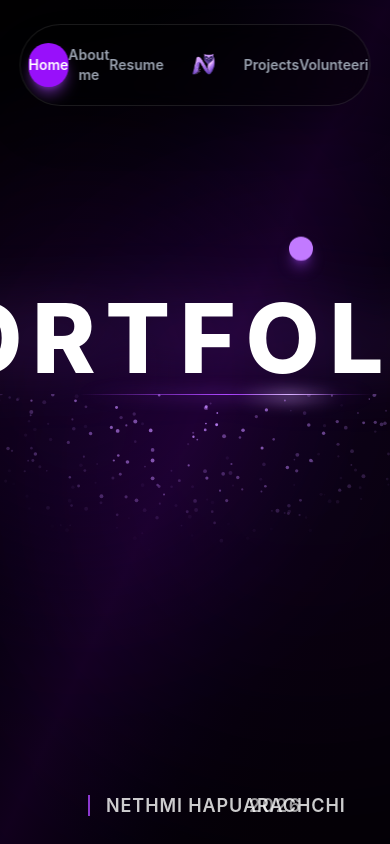
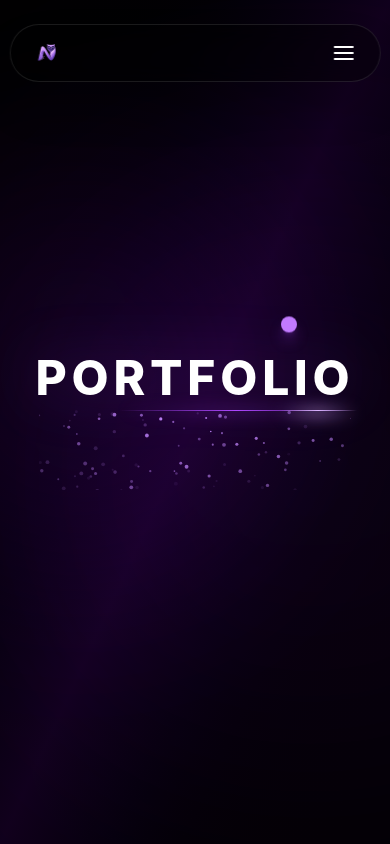
Before and after one commit to nethmi02/portfolio, a Next.js app: page / in a window 390 px wide. Shown: the top 844 px of the page. Built offline with nearby package versions, Linux system fonts and the light colour scheme.

Commit message:
add responsive

```diff
--- a/src/components/Navbar.js
+++ b/src/components/Navbar.js
@@ -1,10 +1,12 @@
 'use client';
 
 import { useState, useEffect } from 'react';
+import { FiMenu, FiX } from 'react-icons/fi';
 
 export default function Navbar() {
     const [activeSection, setActiveSection] = useState('home');
     const [isScrolled, setIsScrolled] = useState(false);
+    const [isOpen, setIsOpen] = useState(false);
 
     const navItems = [
         { name: 'Home', id: 'home' },
@@ -49,13 +51,29 @@ export default function Navbar() {
                 top: element.offsetTop - 80,
                 behavior: 'smooth'
             });
+            setIsOpen(false); // Close mobile menu after clicking
         }
     };
 
     return (
-        <nav className={`fixed top-6 left-1/2 -translate-x-1/2 z-50 transition-all duration-300 ${isScrolled ? 'w-[95%] max-w-4xl' : 'w-[90%] max-w-5xl'}`}>
-            <div className="bg-black/40 backdrop-blur-md border border-white/10 rounded-full px-2 py-2 flex items-center justify-between shadow-2xl overflow-hidden">
+        <nav className={`fixed top-6 left-1/2 -translate-x-1/2 z-50 transition-all duration-300 ${isScrolled ? 'w-[95%] max-w-4xl' : 'w-[95%] md:w-[90%] max-w-5xl'}`}>
+            <div className={`bg-black/40 backdrop-blur-md border border-white/10 ${isOpen ? 'rounded-3xl' : 'rounded-full'} px-4 py-2 flex flex-col items-center justify-between shadow-2xl overflow-hidden transition-all duration-300`}>
+
+                {/* Desktop and Mobile Top Bar */}
                 <div className="flex items-center justify-between w-full relative">
+
+                    {/* Mobile Logo & Hamburger */}
+                    <div className="md:hidden flex items-center justify-between w-full">
+                        <div className="w-10 h-10 flex items-center justify-center transform hover:scale-110 transition-transform cursor-pointer" onClick={() => scrollToSection('home')}>
+                            <img src="/logo.png" alt="Logo" className="w-8 h-8 object-contain" />
+                        </div>
+                        <button onClick={() => setIsOpen(!isOpen)} className="text-white p-2">
+                            {isOpen ? <FiX size={24} /> : <FiMenu size={24} />}
+                        </button>
+                    </div>
+
+                    {/* Desktop Links */}
+                    <div className="hidden md:flex items-center justify-between w-full">
                         {navItems.map((item, index) => {
                             if (item.id === 'logo') {
                                 return (
@@ -85,6 +103,30 @@ export default function Navbar() {
                         })}
                     </div>
                 </div>
+
+                {/* Mobile Menu Dropdown */}
+                {isOpen && (
+                    <div className="md:hidden w-full flex flex-col items-center gap-2 mt-4 pb-4">
+                        {navItems.filter(item => item.id !== 'logo').map((item) => {
+                            const isActive = activeSection === item.id;
+                            return (
+                                <button
+                                    key={item.id}
+                                    onClick={() => scrollToSection(item.id)}
+                                    className={`w-full py-3 text-sm font-semibold transition-all duration-300 rounded-xl relative z-10
+                                        ${isActive ? 'text-white bg-purple-600/50' : 'text-gray-400 hover:text-white hover:bg-white/5'}`}
+                                >
+                                    {isActive && (
+                                        <div className="absolute inset-0 border border-purple-500 rounded-xl -z-10 shadow-lg shadow-purple-500/20"></div>
+                                    )}
+                                    {item.name}
+                                </button>
+                            );
+                        })}
+                    </div>
+                )}
+
+            </div>
         </nav>
     );
 }
--- a/src/components/sections/ContactSection.js
+++ b/src/components/sections/ContactSection.js
@@ -85,9 +85,9 @@ export default function Contact() {
                             </div>
                         </div>
 
-                        <div>
+                        <div className="mt-12">
                             <h3 className="text-2xl font-bold mb-6 text-white">Follow Me</h3>
-                            <div className="flex gap-4">
+                            <div className="flex flex-wrap gap-4">
                                 <a href="https://www.linkedin.com/in/nethmi02/" target="_blank" rel="noopener noreferrer" title="LinkedIn" className="w-12 h-12 bg-gradient-to-br from-purple-600 to-purple-500 rounded-full flex items-center justify-center text-white text-2xl hover:shadow-lg hover:shadow-purple-500/50 transform hover:scale-110 transition-all">
                                     <FaLinkedin />
                                 </a>
--- a/src/components/sections/HomeSection.js
+++ b/src/components/sections/HomeSection.js
@@ -37,15 +37,15 @@ export default function Home() {
                 />
             </div>
 
-            <Reveal className="relative inline-block z-10 w-full" delay={0.1}>
+            <Reveal className="relative inline-block z-10 w-full px-4 md:px-0" delay={0.1}>
                 <div className="flex flex-col items-center justify-center relative">
-                    <h1 className="text-white text-8xl lg:text-9xl font-extrabold tracking-widest text-center select-none drop-shadow-[0_0_30px_rgba(168,85,247,0.2)]">PORTFOLIO</h1>
+                    <h1 className="text-white text-5xl sm:text-7xl md:text-8xl lg:text-9xl font-extrabold tracking-widest text-center select-none drop-shadow-[0_0_30px_rgba(168,85,247,0.2)]">PORTFOLIO</h1>
 
                     {/* Decorative dot */}
-                    <span className="absolute bg-purple-400 rounded-full w-6 h-6 lg:w-8 lg:h-8 left-[74%] top-[-18%] lg:left-[74%] lg:top-[-10%] shadow-lg shadow-purple-500/50 animate-bounce"></span>
+                    <span className="absolute bg-purple-400 rounded-full w-4 h-4 sm:w-6 sm:h-6 lg:w-8 lg:h-8 left-[74%] top-[-25%] sm:top-[-18%] lg:left-[74%] lg:top-[-10%] shadow-lg shadow-purple-500/50 animate-bounce"></span>
 
                     {/* Glowing underline effect */}
-                    <div className="w-[40rem] max-w-full h-40 relative mt-2">
+                    <div className="w-[80vw] sm:w-[30rem] md:w-[40rem] max-w-full h-20 sm:h-32 md:h-40 relative mt-2 md:mt-4">
                         {/* Gradients */}
                         <div className="absolute inset-x-20 top-0 bg-gradient-to-r from-transparent via-purple-500 to-transparent h-[2px] w-3/4 blur-sm mx-auto z-20" />
                         <div className="absolute inset-x-20 top-0 bg-gradient-to-r from-transparent via-purple-500 to-transparent h-px w-3/4 mx-auto z-20" />
@@ -71,12 +71,12 @@ export default function Home() {
 
 
             {/* Footer info bottom left */}
-            <Reveal className="absolute left-0 bottom-0 p-6 ml-16 z-20" delay={0.2} yOffset={20}>
-                <span className="text-white text-lg font-semibold border-l-2 border-purple-500 pl-4 tracking-wider uppercase opacity-80">Nethmi Hapuarachchi</span>
+            <Reveal className="hidden sm:block absolute left-0 bottom-0 p-6 ml-4 md:ml-16 z-20" delay={0.2} yOffset={20}>
+                <span className="text-white text-sm md:text-lg font-semibold border-l-2 border-purple-500 pl-4 tracking-wider uppercase opacity-80">Nethmi Hapuarachchi</span>
             </Reveal>
 
-            <Reveal className="absolute right-0 bottom-0 p-6 mr-16 z-20" delay={0.2} yOffset={20}>
-                <span className="text-white text-lg font-semibold opacity-60 courier tracking-widest">{new Date().getFullYear()}</span>
+            <Reveal className="hidden sm:block absolute right-0 bottom-0 p-6 mr-4 md:mr-16 z-20" delay={0.2} yOffset={20}>
+                <span className="text-white text-sm md:text-lg font-semibold opacity-60 courier tracking-widest">{new Date().getFullYear()}</span>
             </Reveal>
         </section>
     );
```
Lines whose indentation alone changed are shown as unchanged.
